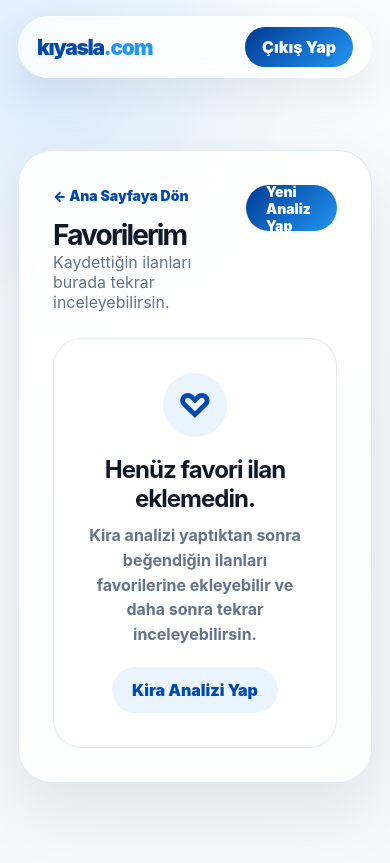
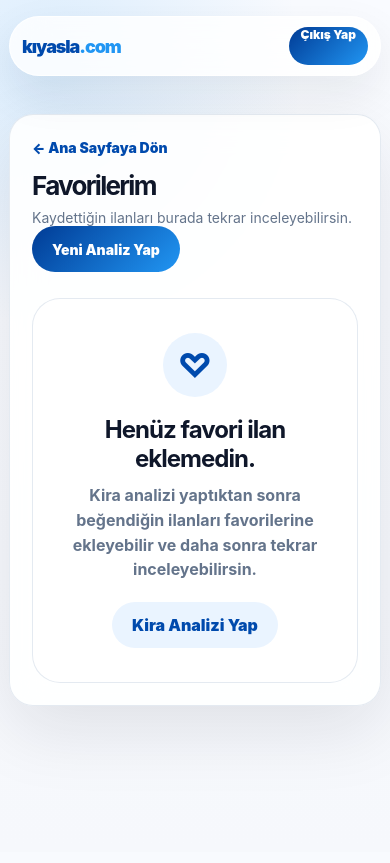
Before and after one commit to suedaunal/rent-price-dss, a Flask app: page /favorites in a window 390 px wide. After the commit the page ends 737 px from the top, so only its background shows below. Run offline with Flask 3, Linux system fonts and the light colour scheme; the visitor is signed in with stand-in values (Sample User, id 1); data that the repository does not hold is empty; some libraries are stand-ins or nearby versions.

Commit message:
Improve mobile responsive layout

```diff
--- a/static/style.css
+++ b/static/style.css
@@ -1356,3 +1356,201 @@ button {
     background: var(--primary);
     color: white;
 }
+
+@media (max-width: 768px) {
+
+    .navbar {
+        width: calc(100% - 18px);
+        margin-top: 8px;
+        padding: 10px 12px;
+        gap: 10px;
+    }
+
+    .brand {
+        font-size: 18px;
+    }
+
+    .nav-links {
+        display: none;
+    }
+
+    .nav-cta,
+    .account-button {
+        height: 38px;
+        padding: 0 12px;
+        font-size: 12px;
+    }
+
+    .home {
+        width: calc(100% - 18px);
+        padding: 18px 0 40px;
+    }
+
+    .hero {
+        min-height: auto;
+        grid-template-columns: 1fr;
+        gap: 24px;
+        padding: 26px 20px;
+        border-radius: 28px;
+    }
+
+    .hero h1 {
+        font-size: 38px;
+        line-height: 1;
+        letter-spacing: -0.06em;
+    }
+
+    .hero p {
+        font-size: 17px;
+    }
+
+    .hero-actions {
+        flex-direction: column;
+        align-items: stretch;
+        gap: 12px;
+    }
+
+    .hero-cta,
+    .hero-secondary {
+        justify-content: center;
+        font-size: 16px;
+    }
+
+    .hero-cta {
+        padding: 15px 20px;
+    }
+
+    .hero-points {
+        flex-direction: column;
+        gap: 8px;
+        font-size: 14px;
+    }
+
+    .hero-process {
+        min-height: auto;
+        padding: 20px;
+        grid-template-columns: 1fr;
+    }
+
+    .process-line {
+        display: none;
+    }
+
+    .process-card {
+        min-height: auto;
+        grid-template-columns: 54px 1fr;
+        gap: 14px;
+        padding: 16px;
+        border-radius: 20px;
+    }
+
+    .process-icon {
+        width: 48px;
+        height: 48px;
+        font-size: 26px;
+    }
+
+    .process-card h3 {
+        font-size: 19px;
+    }
+
+    .process-card p {
+        font-size: 15px;
+    }
+
+    .stats-row {
+        grid-template-columns: 1fr 1fr;
+        gap: 10px;
+    }
+
+    .stats-row div {
+        min-height: 90px;
+        padding: 18px;
+        border-radius: 20px;
+    }
+
+    .stats-row strong {
+        font-size: 30px;
+    }
+
+    .trust-section,
+    .search-section,
+    .recent-section,
+    .popular-section,
+    .source-section {
+        padding: 22px;
+        border-radius: 24px;
+    }
+
+    .section-heading {
+        display: block;
+    }
+
+    .section-heading h2 {
+        font-size: 26px;
+    }
+
+    .section-heading p {
+        margin-top: 8px;
+        font-size: 14px;
+    }
+
+    .trust-grid,
+    .search-form,
+    .recent-grid,
+    .property-grid,
+    .popular-grid,
+    .result-metrics.premium {
+        grid-template-columns: 1fr;
+    }
+
+    .search-form {
+        gap: 12px;
+    }
+
+    input,
+    select,
+    button {
+        height: 50px;
+        font-size: 14px;
+    }
+
+    .result-showcase {
+        grid-template-columns: 1fr;
+        text-align: center;
+        padding: 24px;
+        gap: 18px;
+    }
+
+    .result-icon {
+        margin: 0 auto;
+    }
+
+    .result-main-text h3 {
+        font-size: 34px;
+    }
+
+    .result-main-text p {
+        font-size: 16px;
+    }
+
+    .result-percent-circle {
+        width: 160px;
+        height: 160px;
+        margin: 0 auto;
+    }
+
+    .property-image-wrap,
+    .recent-image {
+        height: 210px;
+    }
+
+    .footer {
+        grid-template-columns: 1fr;
+        padding: 28px 22px;
+    }
+
+    .footer-links {
+        grid-template-columns: 1fr;
+    }
+}
```
